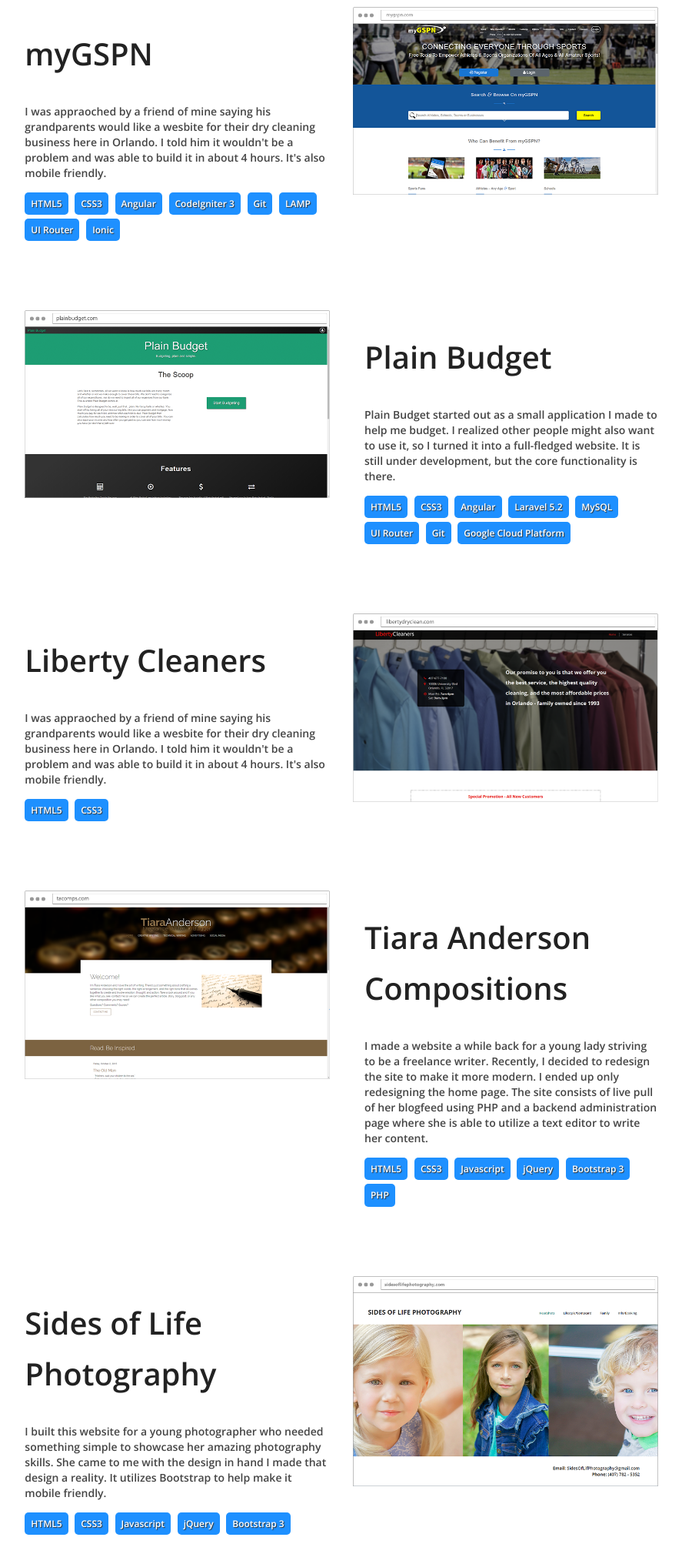
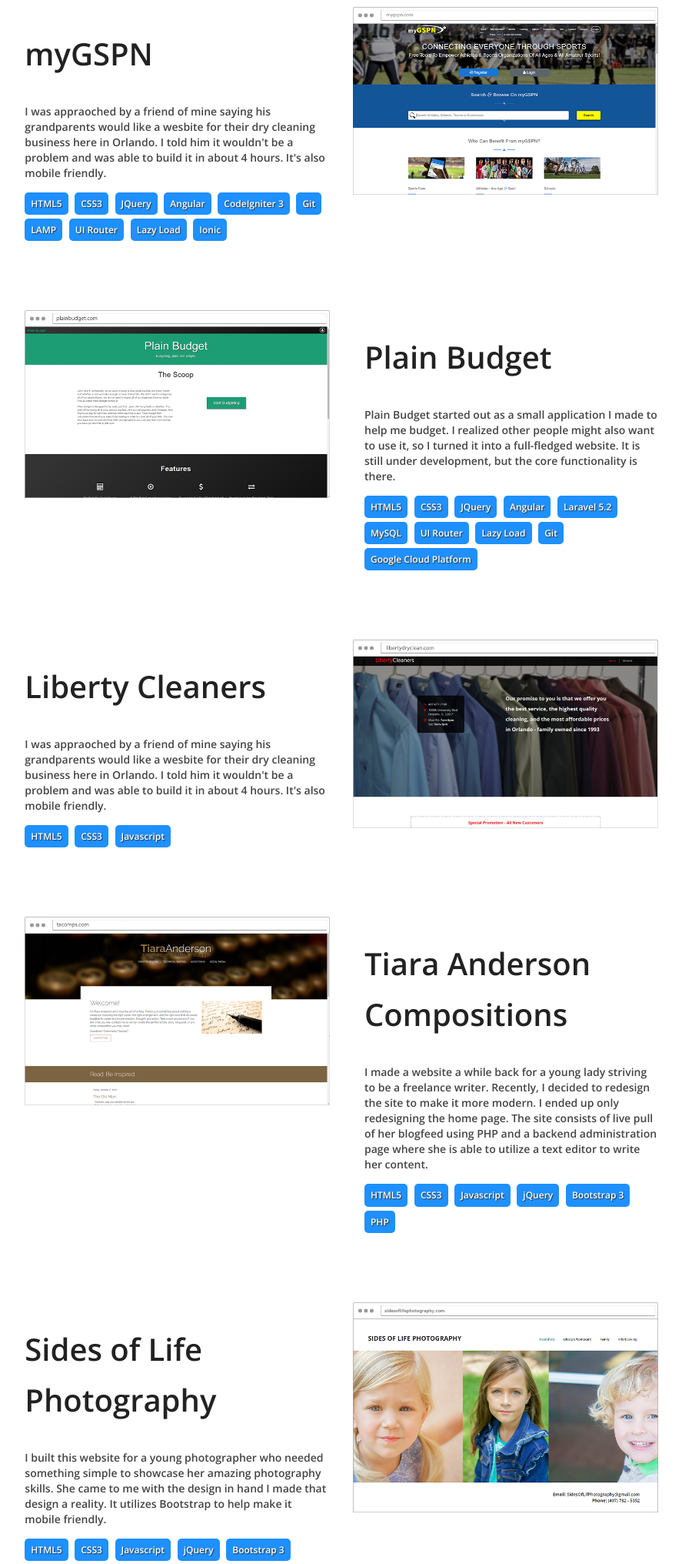
Before and after one commit to wojo1086/wimbletim, a PHP site: page / in a window 1280 px wide. Shown: the part 1725-3757 px from the top of the page at 77% size, without its empty margins (196-1083 px from the left). Run offline with PHP 8.4, Linux system fonts and the light colour scheme; some libraries are stand-ins or nearby versions.

Commit message:
Updating

```diff
--- a/index.php
+++ b/index.php
@@ -362,11 +362,13 @@
 				<div class="langs">
 					<span>HTML5</span>
 					<span>CSS3</span>
+					<span>JQuery</span>
 					<span>Angular</span>
 					<span>CodeIgniter 3</span>
 					<span>Git</span>
 					<span>LAMP</span>
 					<span>UI Router</span>
+					<span>Lazy Load</span>
 					<span>Ionic</span>
 				</div>
 			</div>
@@ -389,10 +391,12 @@
 				<div class="langs">
 					<span>HTML5</span>
 					<span>CSS3</span>
+					<span>JQuery</span>
 					<span>Angular</span>
 					<span>Laravel 5.2</span>
 					<span>MySQL</span>
 					<span>UI Router</span>
+					<span>Lazy Load</span>
 					<span>Git</span>
 					<span>Google Cloud Platform</span>
 				</div>
@@ -417,6 +421,7 @@
 				<div class="langs">
 					<span>HTML5</span>
 					<span>CSS3</span>
+					<span>Javascript</span>
 				</div>
 			</div>
 			<div class="col-lg-4">
```
